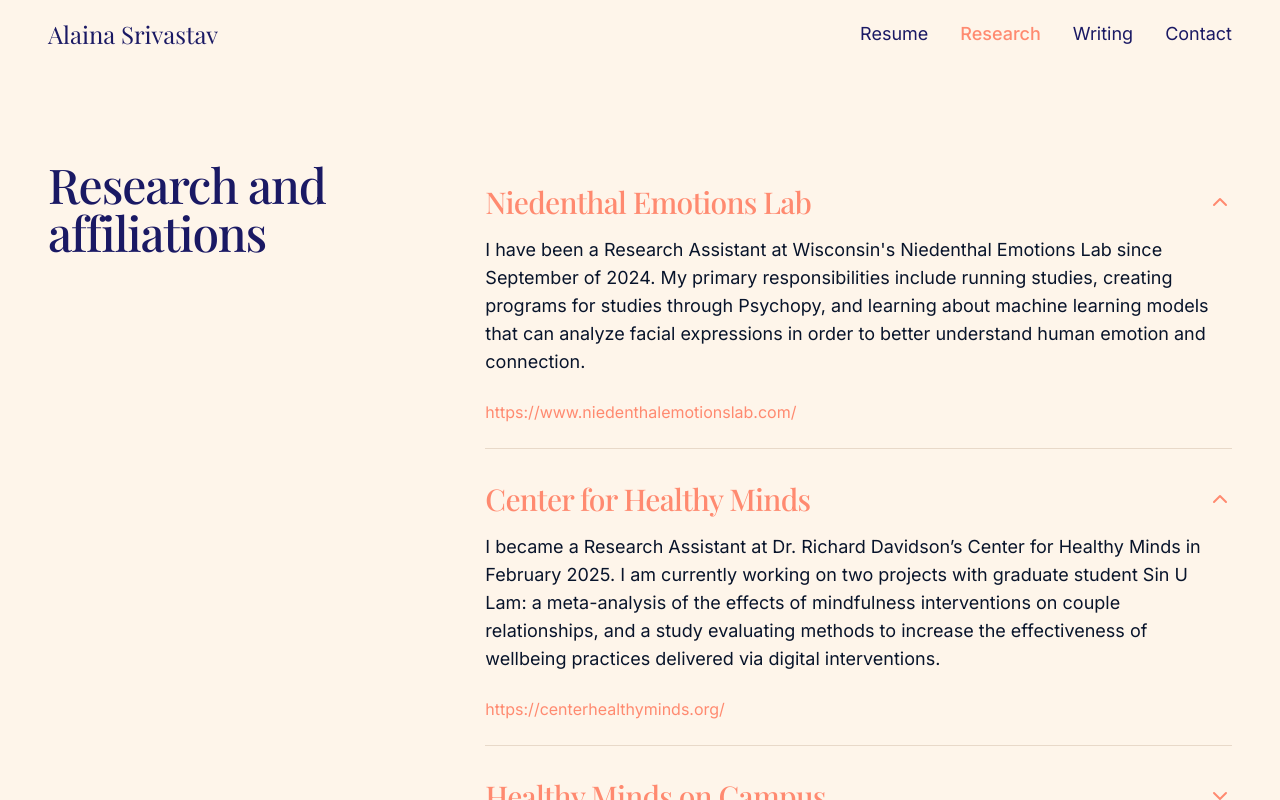
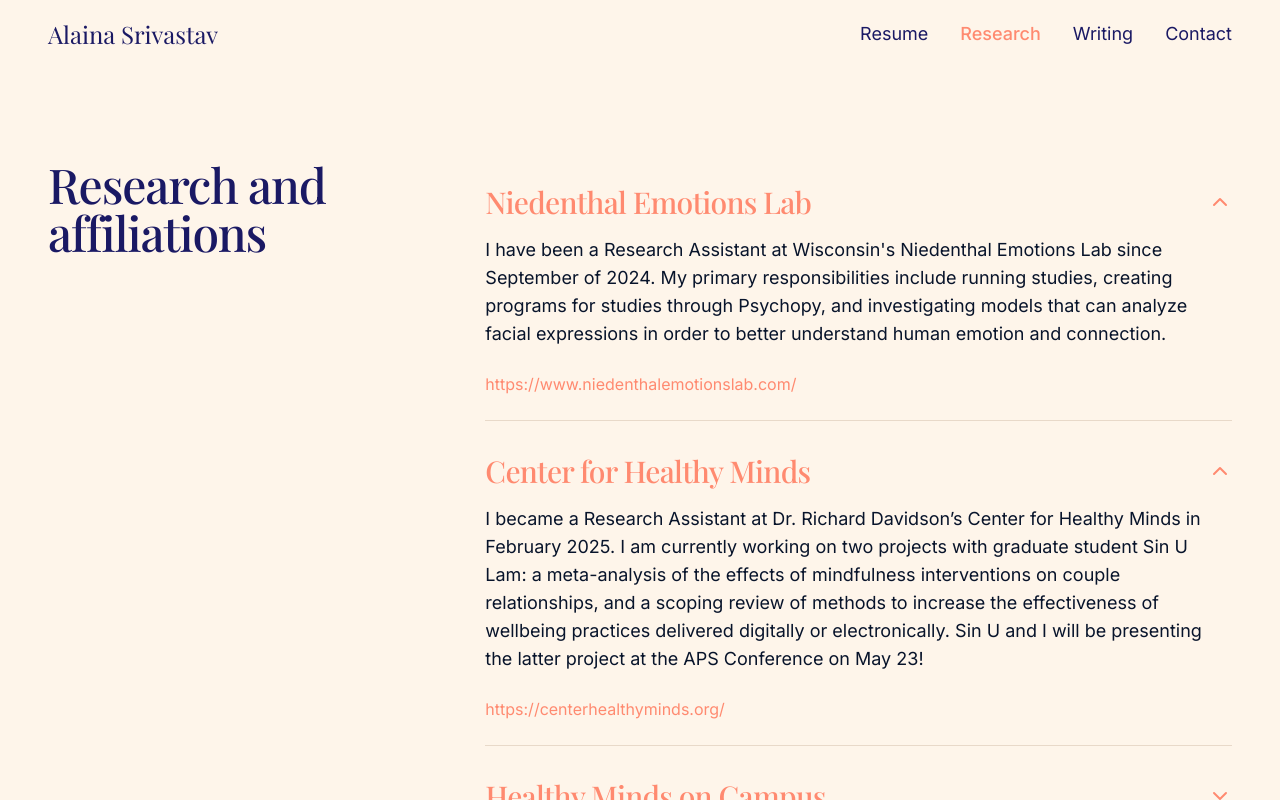
Before and after one commit to alainasriv/alainasrivsite, a React (Vite) app: page /research in a window 1280 px wide. Both pictures are taken after a click on the element "Center for Healthy Minds". Shown: the top 800 px of the page. Built offline with nearby package versions, Linux system fonts and the light colour scheme.

Commit message:
research updates

```diff
--- a/src/pages/Research.tsx
+++ b/src/pages/Research.tsx
@@ -47,7 +47,7 @@ const Research = () => {
               <ResearchItem title="Niedenthal Emotions Lab" defaultOpen={true}>
                 <div className="prose prose-lg max-w-none">
                   <p className="text-base md:text-lg mb-4">
-                    I have been a Research Assistant at Wisconsin's Niedenthal Emotions Lab since September of 2024. My primary responsibilities include running studies, creating programs for studies through Psychopy, and learning about machine learning models that can analyze facial expressions in order to better understand human emotion and connection.
+                    I have been a Research Assistant at Wisconsin's Niedenthal Emotions Lab since September of 2024. My primary responsibilities include running studies, creating programs for studies through Psychopy, and investigating models that can analyze facial expressions in order to better understand human emotion and connection.
                   </p>
                   <a
                     href="https://www.niedenthalemotionslab.com/"
@@ -63,7 +63,7 @@ const Research = () => {
               <ResearchItem title="Center for Healthy Minds">
                 <div className="prose prose-lg max-w-none">
                   <p className="text-base md:text-lg mb-4">
-                  I became a Research Assistant at Dr. Richard Davidson’s Center for Healthy Minds in February 2025. I am currently working on two projects with graduate student Sin U Lam: a meta-analysis of the effects of mindfulness interventions on couple relationships, and a study evaluating methods to increase the effectiveness of wellbeing practices delivered via digital interventions.                  </p>
+                  I became a Research Assistant at Dr. Richard Davidson’s Center for Healthy Minds in February 2025. I am currently working on two projects with graduate student Sin U Lam: a meta-analysis of the effects of mindfulness interventions on couple relationships, and a scoping review of methods to increase the effectiveness of wellbeing practices delivered digitally or electronically. Sin U and I will be presenting the latter project at the APS Conference on May 23!                  </p>
                   <a
                     href="https://centerhealthyminds.org/"
                     target="_blank"
```
